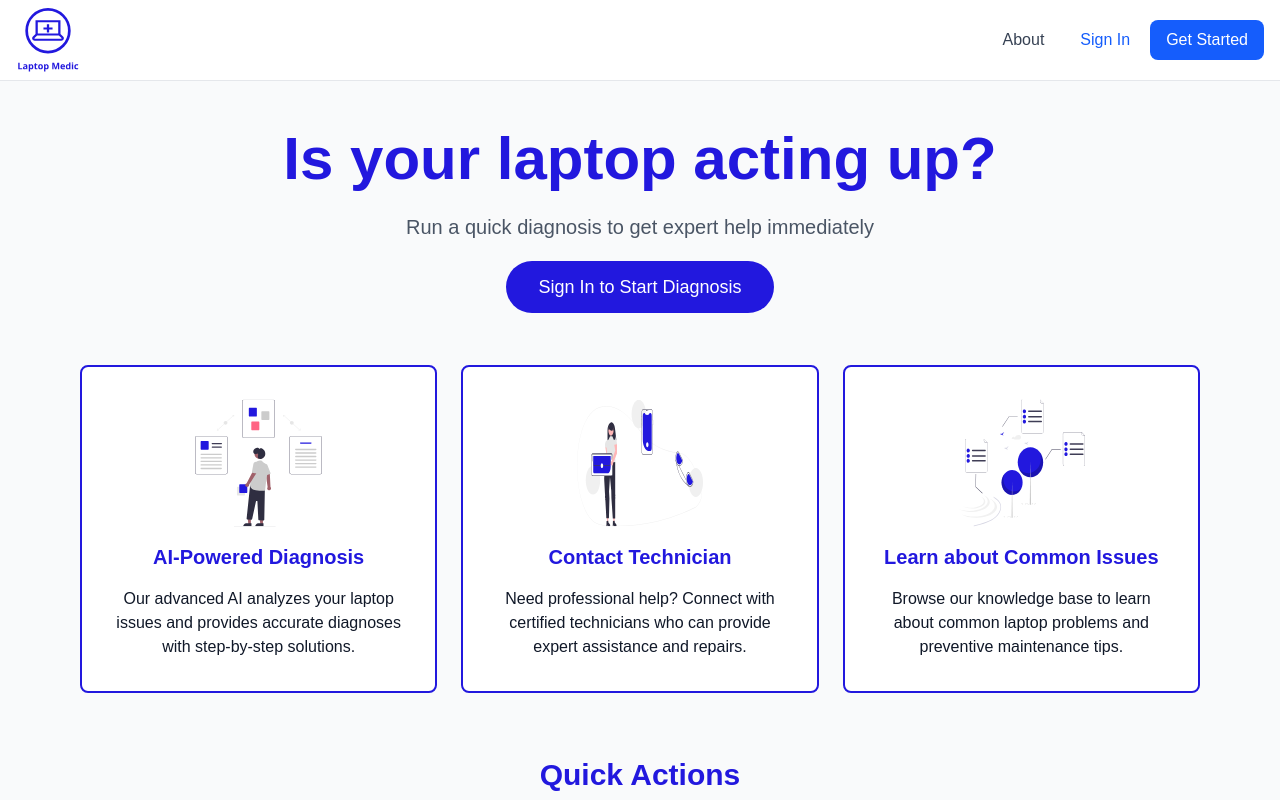
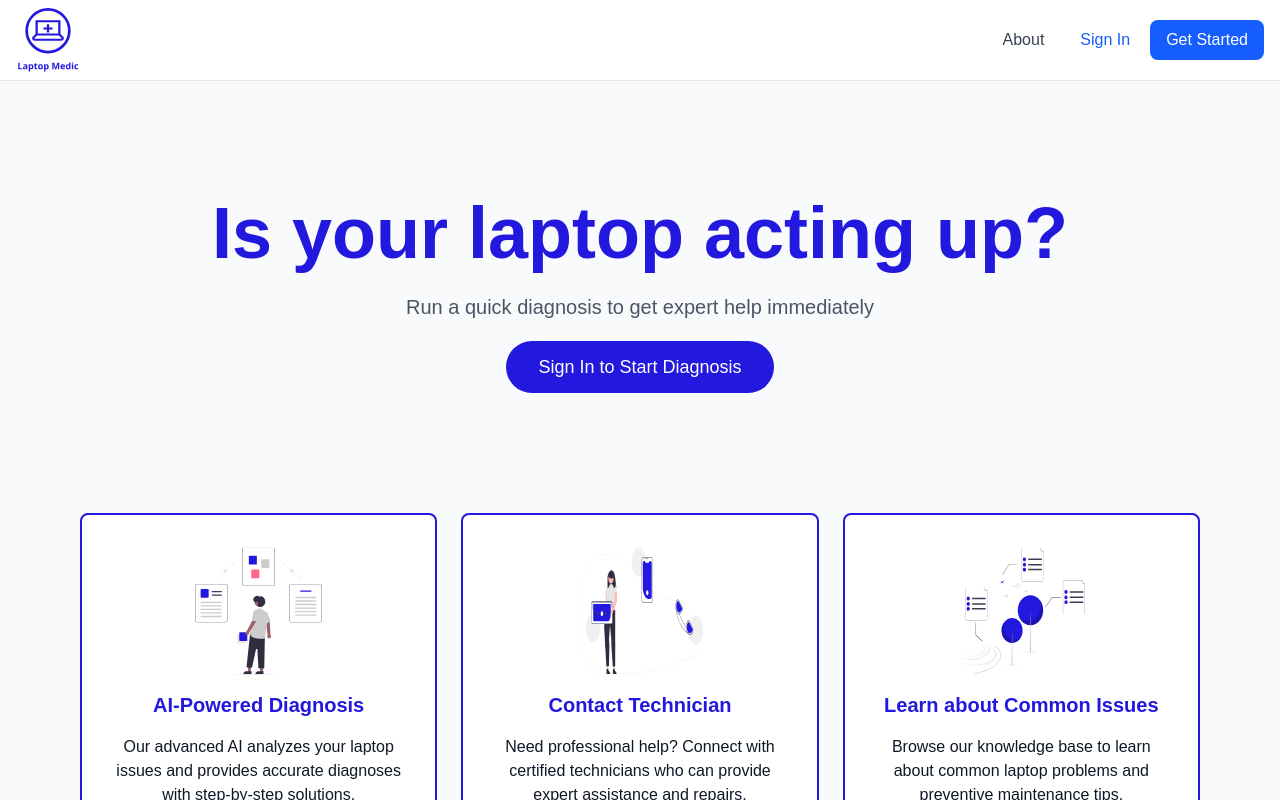
Before and after one commit to Abdul-luh/laptopMedic, a Next.js app: page / in a window 1280 px wide. Shown: the top 800 px of the page. Built offline with nearby package versions, Linux system fonts and the light colour scheme; no server answers.

Commit message:
added animation

```diff
--- a/components/HomePage.tsx
+++ b/components/HomePage.tsx
@@ -5,7 +5,7 @@ import React, { useEffect, useState } from "react";
 import Link from "next/link";
 import { useAuth } from "@/contexts/AuthContext";
 import Image from "next/image";
-
+import { motion } from "framer-motion";
 
 
 export default function HomePage() {
@@ -44,24 +44,45 @@ export default function HomePage() {
   isLoading,
   isAuthenticated } = useAuth();
 
+  const containerVariants = {
+    hidden: { opacity: 0 },
+    visible: {
+      opacity: 1,
+      transition: {
+        staggerChildren: 0.2,
+      },
+    },
+  };
+
+  const itemVariants = {
+    hidden: { opacity: 0, y: 20 },
+    visible: { opacity: 1, y: 0, transition: { duration: 0.6, ease: "easeOut" as const } },
+  };
+
   return (
     <div className="min-h-screen bg-gray-50">
 
       {isWakingUp && (
-        <div className="fixed top-20 right-4 bg-blue-100 border border-blue-400 text-blue-700 px-3 py-2 rounded z-50">
+        <div className="fixed top-24 right-4 bg-blue-100 border border-[#2218DE] text-[#2218DE] px-3 py-2 rounded-lg z-50 shadow-lg animate-pulse">
           Waking up backend service...
         </div>
       )}
 
       <div className="max-w-6xl mx-auto px-4 py-12">
         {/* Hero Section */}
-        <div className="text-center mb-16">
-          <h1 className="text-4xl md:text-6xl font-bold text-[#2218DE] mb-6">
+        <motion.div
+          className="text-center flex flex-col justify-center items-center mb-16 min-h-[75vh] md:min-h-[40vh]"
+          variants={containerVariants}
+          initial="hidden"
+          animate="visible"
+        >
+          <motion.h1 variants={itemVariants} className="text-5xl md:text-7xl font-extrabold text-[#2218DE] mb-6">
             Is your laptop acting up?
-          </h1>
-          <p className="text-xl text-gray-600 mb-8 max-w-2xl mx-auto">
+          </motion.h1>
+          <motion.p variants={itemVariants} className="text-xl text-gray-600 mb-8 max-w-2xl mx-auto">
             Run a quick diagnosis to get expert help immediately
-          </p>
+          </motion.p>
+          <motion.div variants={itemVariants}>
              {isAuthenticated ? (
               <Link
                 href="/diagnose"
@@ -77,14 +98,20 @@ export default function HomePage() {
                 Sign In to Start Diagnosis
               </Link>
             )}
-
-        </div>
+          </motion.div>
+        </motion.div>
 
 
 {/* Feature Cards */}
-<div className="grid grid-cols-1 md:grid-cols-3 gap-6 mb-16">
+<motion.div
+  className="grid grid-cols-1 md:grid-cols-3 gap-6 mb-16"
+  variants={containerVariants}
+  initial="hidden"
+  whileInView="visible"
+  viewport={{ once: true, amount: 0.3 }}
+>
   {/* AI-Powered Diagnosis */}
-  <div className="border-[#2218DE] border-2 p-8 rounded-lg hover:shadow-lg transition-shadow duration-200 h-full bg-white">
+  <motion.div variants={itemVariants} className="border-[#2218DE] border-2 p-8 rounded-lg hover:shadow-lg transition-shadow duration-200 h-full bg-white">
     <div className="text-center">
       <div className="relative w-32 h-32 mx-auto mb-4">
         <Image
@@ -102,10 +129,10 @@ export default function HomePage() {
         accurate diagnoses with step-by-step solutions.
       </p>
     </div>
-  </div>
+  </motion.div>
 
   {/* Contact Technician */}
-  <div className="border-[#2218DE] border-2 p-8 rounded-lg hover:shadow-lg transition-shadow duration-200 h-full bg-white">
+  <motion.div variants={itemVariants} className="border-[#2218DE] border-2 p-8 rounded-lg hover:shadow-lg transition-shadow duration-200 h-full bg-white">
     <div className="text-center">
       <div className="relative w-32 h-32 mx-auto mb-4">
         <Image
@@ -123,10 +150,10 @@ export default function HomePage() {
         can provide expert assistance and repairs.
       </p>
     </div>
-  </div>
+  </motion.div>
 
   {/* Learn about Common Issues */}
-  <div className="border-[#2218DE] border-2 p-8 rounded-lg hover:shadow-lg transition-shadow duration-200 h-full bg-white">
+  <motion.div variants={itemVariants} className="border-[#2218DE] border-2 p-8 rounded-lg hover:shadow-lg transition-shadow duration-200 h-full bg-white">
     <div className="text-center">
       <div className="relative w-32 h-32 mx-auto mb-4">
         <Image
@@ -144,16 +171,22 @@ export default function HomePage() {
         and preventive maintenance tips.
       </p>
     </div>
-  </div>
-</div>
+  </motion.div>
+</motion.div>
 
 
         {/* Quick Actions */}
-        <div className="text-center">
-          <h2 className="text-3xl font-bold mb-8 text-[#2218DE]">
+        <motion.div
+          className="text-center"
+          initial="hidden"
+          whileInView="visible"
+          viewport={{ once: true, amount: 0.5 }}
+          variants={containerVariants}
+        >
+          <motion.h2 variants={itemVariants} className="text-3xl font-bold mb-8 text-[#2218DE]">
             Quick Actions
-          </h2>
-          <div className="grid grid-cols-1 md:grid-cols-3 gap-4">
+          </motion.h2>
+          <motion.div variants={itemVariants} className="grid grid-cols-1 md:grid-cols-3 gap-4">
             <Link href="/history">
               <button className="w-full py-6 border-2 border-gray-300 text-gray-700 hover:border-blue-500 hover:text-blue-600 rounded-lg transition-colors duration-200 font-medium">
                 View Previous Diagnoses
@@ -167,8 +200,8 @@ export default function HomePage() {
             <button className="w-full py-6 border-2 border-gray-300 text-gray-700 hover:border-blue-500 hover:text-blue-600 rounded-lg transition-colors duration-200 font-medium">
               Learn about Common Issues
             </button>
-          </div>
-        </div>
+          </motion.div>
+        </motion.div>
 
 
       </div>
--- a/package.json
+++ b/package.json
@@ -14,6 +14,7 @@
     "@mui/icons-material": "^7.2.0",
     "@mui/material": "^7.2.0",
     "axios": "^1.11.0",
+    "framer-motion": "^12.23.12",
     "lucide-react": "^0.526.0",
     "next": "15.4.4",
     "react": "19.1.0",
```
Also changed, not shown: 1 other file (tests, documents, lock files or other folders).
